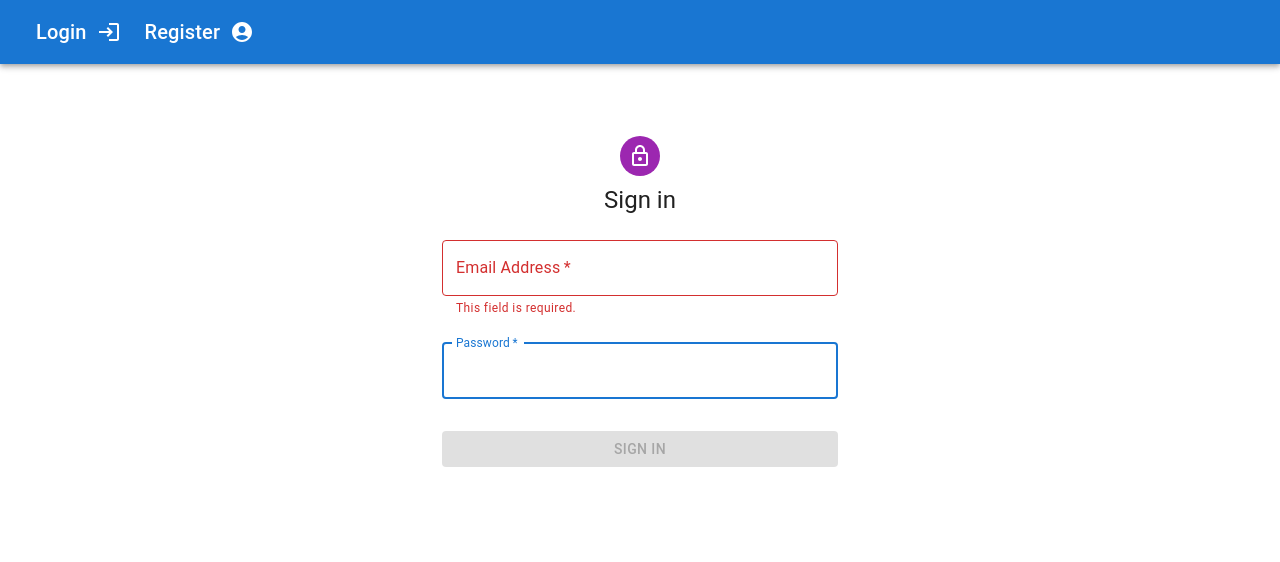
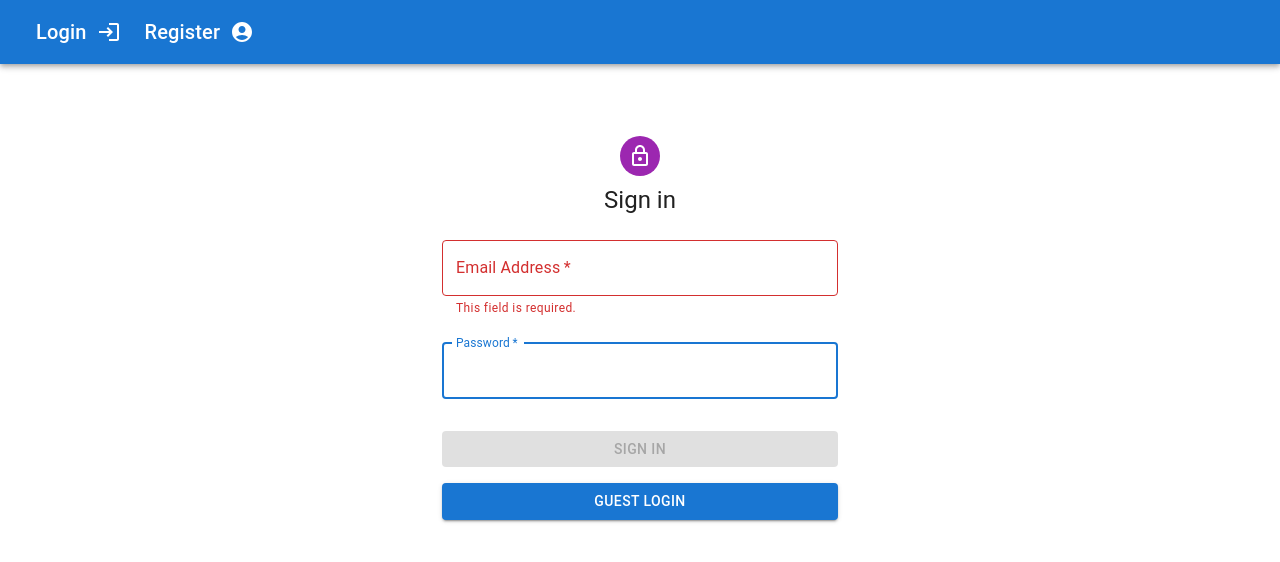
Before and after one commit to Red4lpha/Message-Board, a React (Create React App) app in the folder frontend/: page /login in a window 1280 px wide. Shown: the top 562 px of the page. Built offline with nearby package versions, Linux system fonts and the light colour scheme.

Commit message:
Added a guest login

```diff
--- a/frontend/src/features/users/FormControls.ts
+++ b/frontend/src/features/users/FormControls.ts
@@ -142,6 +142,11 @@ export const FormControls = () => {
     }
   };
 
+  const handleGuestLogin = async (e: any) => {
+    e.preventDefault();
+    await PostContactForm({email: 'juliusomo@gmail.com', password: '12345'});
+  }
+
   useEffect(() => {
     if (authIsError) {
       handleError(formatRes(authMessage));
@@ -162,6 +167,7 @@ export const FormControls = () => {
     errorPrompt,
     handleChange,
     handleFormSubmit,
+    handleGuestLogin,
     handleReset,
     formIsValid,
     setForm,
--- a/frontend/src/routes/login/Login.tsx
+++ b/frontend/src/routes/login/Login.tsx
@@ -23,6 +23,7 @@ const Login = () => {
   const {
     handleChange,
     handleFormSubmit,
+    handleGuestLogin,
     formIsValid,
     errors,
     errorPrompt,
@@ -89,6 +90,13 @@ const Login = () => {
             sx={{ mt: 3, mb: 2 }}>
             Sign In
           </Button>
+          <Button onClick={handleGuestLogin}
+            type="button"
+            fullWidth
+            variant="contained"
+            sx={{ mt: 0, mb: 2 }}>
+            Guest Login
+          </Button>
         </Box>
       </Box>
 
```
